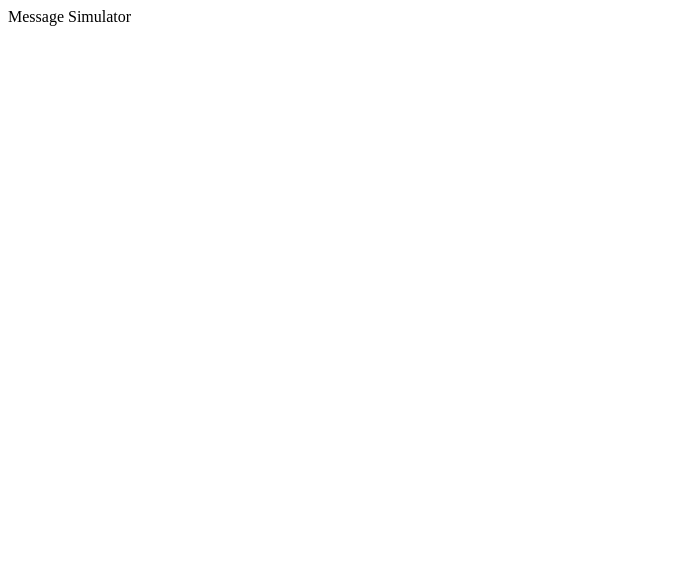
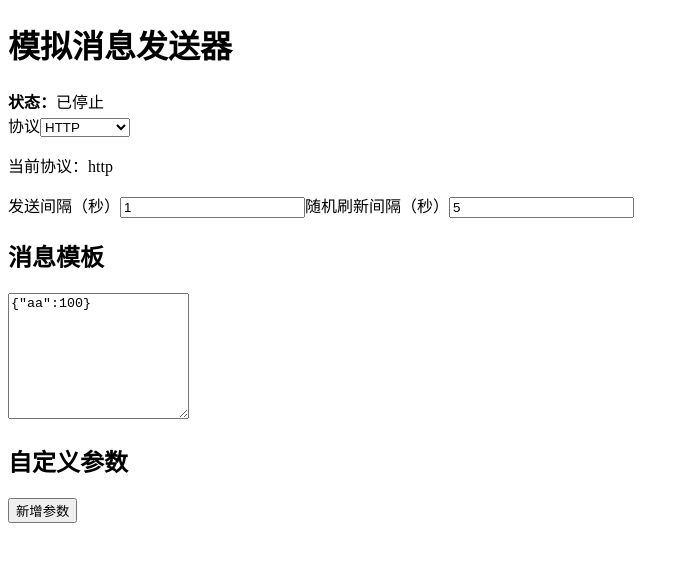
Before and after one commit to LightBlue140/MessageSimulator, a React (Vite) app in the folder apps/web/: page / in a window 1280 px wide. Shown: the top 562 px of the page, without its empty margins (0-689 px from the left). Built offline with nearby package versions, Linux system fonts and the light colour scheme.

Commit message:
feat: add management UI shell

```diff
--- a/apps/web/src/App.tsx
+++ b/apps/web/src/App.tsx
@@ -1,3 +1,38 @@
+import { useState } from "react";
+import { MessageTemplate } from "./components/MessageTemplate";
+import { ParameterEditor } from "./components/ParameterEditor";
+import { ProtocolSettings } from "./components/ProtocolSettings";
+import { StatusPanel } from "./components/StatusPanel";
+import { defaultConfig } from "./types";
+
 export function App() {
-  return <main>Message Simulator</main>;
+  const [config, setConfig] = useState(defaultConfig);
+  const [running] = useState(false);
+
+  return (
+    <main>
+      <h1>模拟消息发送器</h1>
+      <StatusPanel running={running} />
+      <ProtocolSettings config={config} setConfig={setConfig} />
+      <section>
+        <label>
+          发送间隔（秒）
+          <input
+            type="number"
+            value={config.sendIntervalSeconds}
+            readOnly={config.protocol === "http"}
+          />
+        </label>
+        <label>
+          随机刷新间隔（秒）
+          <input type="number" value={config.randomizeIntervalSeconds} readOnly />
+        </label>
+      </section>
+      <MessageTemplate
+        value={config.messageTemplate}
+        onChange={(messageTemplate) => setConfig({ ...config, messageTemplate })}
+      />
+      <ParameterEditor />
+    </main>
+  );
 }
--- /dev/null
+++ b/apps/web/src/components/MessageTemplate.tsx
@@ -0,0 +1,19 @@
+export function MessageTemplate({
+  value,
+  onChange
+}: {
+  value: string;
+  onChange: (value: string) => void;
+}) {
+  return (
+    <section>
+      <h2>消息模板</h2>
+      <textarea
+        aria-label="消息模板内容"
+        rows={8}
+        value={value}
+        onChange={(event) => onChange(event.target.value)}
+      />
+    </section>
+  );
+}
--- /dev/null
+++ b/apps/web/src/components/ParameterEditor.tsx
@@ -0,0 +1,8 @@
+export function ParameterEditor() {
+  return (
+    <section>
+      <h2>自定义参数</h2>
+      <button type="button">新增参数</button>
+    </section>
+  );
+}
--- /dev/null
+++ b/apps/web/src/components/ProtocolSettings.tsx
@@ -0,0 +1,29 @@
+import type { Protocol, SimulatorConfig } from "../types";
+
+interface ProtocolSettingsProps {
+  config: SimulatorConfig;
+  setConfig: (config: SimulatorConfig) => void;
+}
+
+export function ProtocolSettings({ config, setConfig }: ProtocolSettingsProps) {
+  return (
+    <section>
+      <label>
+        协议
+        <select
+          value={config.protocol}
+          onChange={(event) =>
+            setConfig({ ...config, protocol: event.target.value as Protocol })
+          }
+        >
+          <option value="http">HTTP</option>
+          <option value="mqtt">MQTT</option>
+          <option value="websocket">WebSocket</option>
+          <option value="tcp">TCP</option>
+          <option value="opcua">OPC UA</option>
+        </select>
+      </label>
+      <p>当前协议：{config.protocol}</p>
+    </section>
+  );
+}
--- /dev/null
+++ b/apps/web/src/components/StatusPanel.tsx
@@ -0,0 +1,8 @@
+export function StatusPanel({ running }: { running: boolean }) {
+  return (
+    <section aria-label="运行状态">
+      <strong>状态：</strong>
+      {running ? "运行中" : "已停止"}
+    </section>
+  );
+}
--- /dev/null
+++ b/apps/web/src/test-setup.ts
@@ -0,0 +1 @@
+import "@testing-library/jest-dom/vitest";
--- /dev/null
+++ b/apps/web/src/types.ts
@@ -0,0 +1,55 @@
+export type Protocol = "http" | "mqtt" | "websocket" | "tcp" | "opcua";
+
+export type ParameterConfig =
+  | { name: string; type: "integer"; enabled: boolean; min: number; max: number }
+  | { name: string; type: "float"; enabled: boolean; min: number; max: number; decimals: number }
+  | { name: string; type: "string"; enabled: boolean; candidates: string[] }
+  | { name: string; type: "boolean"; enabled: boolean; trueProbability: number }
+  | {
+      name: string;
+      type: "vector";
+      enabled: boolean;
+      components: Array<{ name: string; min: number; max: number; decimals: number }>;
+    };
+
+export interface SimulatorConfig {
+  protocol: Protocol;
+  serverSettings: {
+    http: { port: number; path: string; contentType: string };
+    mqtt: { port: number; topic: string; qos: 0 | 1 | 2; retain: boolean };
+    websocket: { port: number; path: string };
+    tcp: { port: number; appendNewline: boolean; encoding: "utf8" | "ascii" };
+    opcua: {
+      port: number;
+      endpointPath: string;
+      namespace: string;
+      nodeId: string;
+      dataType: "String" | "Double" | "Boolean";
+    };
+  };
+  messageTemplate: string;
+  parameters: ParameterConfig[];
+  sendIntervalSeconds: number;
+  randomizeIntervalSeconds: number;
+}
+
+export const defaultConfig: SimulatorConfig = {
+  protocol: "http",
+  serverSettings: {
+    http: { port: 8080, path: "/message", contentType: "application/json" },
+    mqtt: { port: 1883, topic: "simulator/message", qos: 0, retain: false },
+    websocket: { port: 8081, path: "/ws" },
+    tcp: { port: 9000, appendNewline: true, encoding: "utf8" },
+    opcua: {
+      port: 4840,
+      endpointPath: "/simulator",
+      namespace: "MessageSimulator",
+      nodeId: "s=Message",
+      dataType: "String"
+    }
+  },
+  messageTemplate: "{\"aa\":100}",
+  parameters: [{ name: "aa", type: "integer", enabled: true, min: 0, max: 999 }],
+  sendIntervalSeconds: 1,
+  randomizeIntervalSeconds: 5
+};
```
Also changed, not shown: apps/web/src/api.ts (added, +31 -0 lines), apps/web/vitest.config.ts (added, +10 -0 lines), 1 other file (tests, documents, lock files or other folders).
